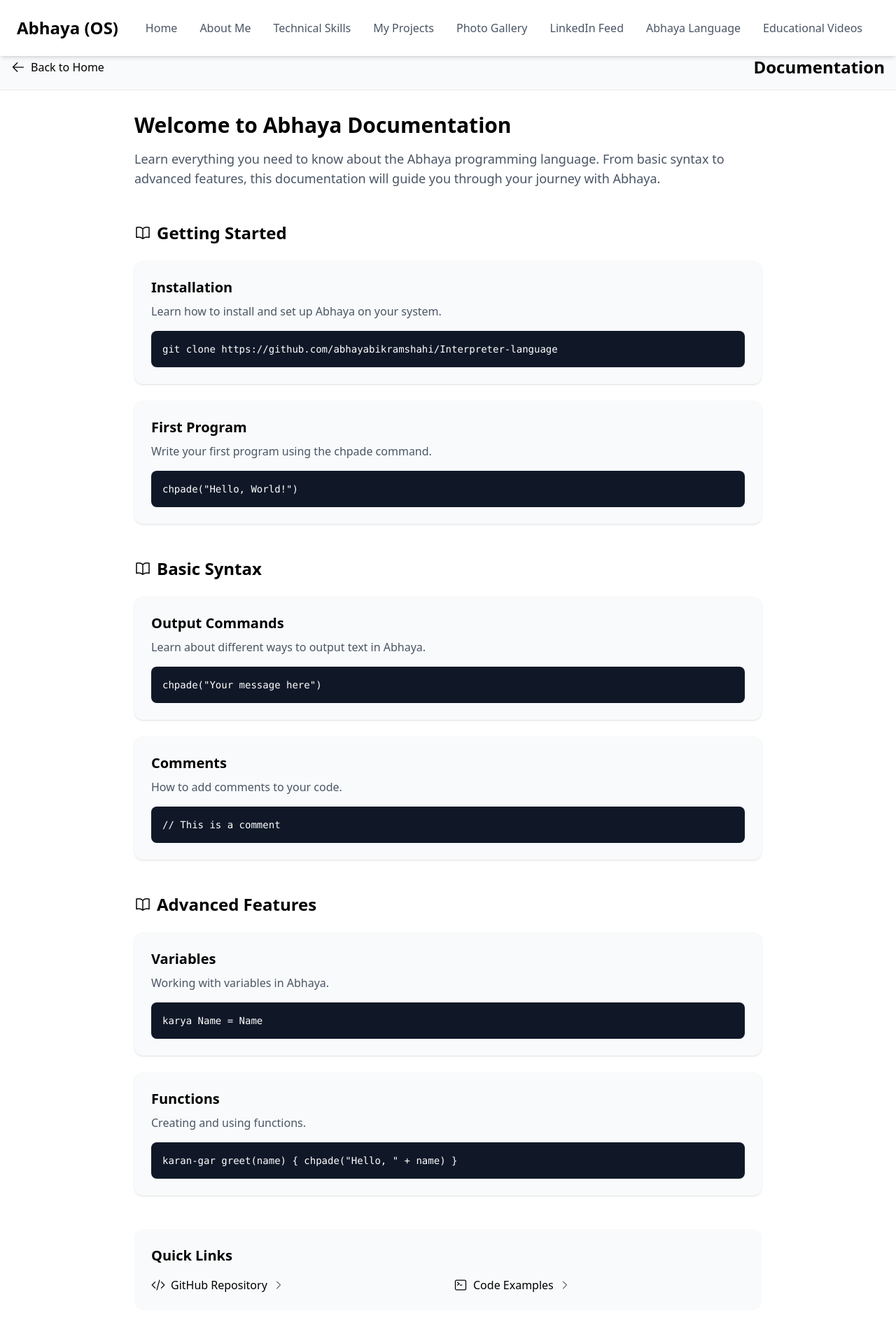
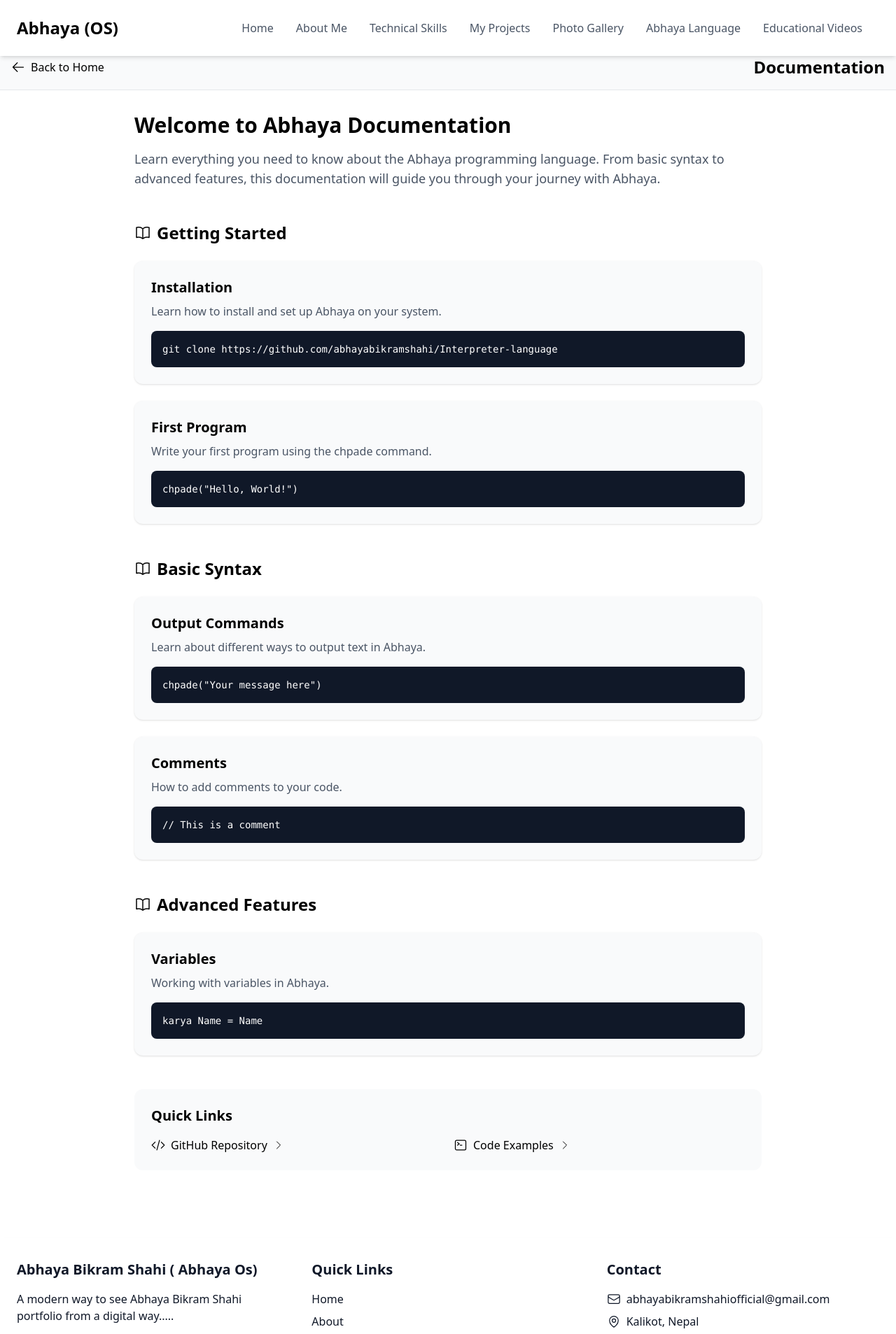
Before and after one commit to abhayabikramshahi/abhaya-website, a React (Vite) app: page /documentation in a window 1280 px wide. Shown: the top 1907 px of the page at 70% size. Built offline with nearby package versions, Linux system fonts and the light colour scheme.

Commit message:
changes in code

```diff
--- a/src/App.jsx
+++ b/src/App.jsx
@@ -13,7 +13,6 @@ import Projects from './Pages/Projects'
 import Abhaya from './Pages/Abhaya'
 import Documentation from './Pages/Documentation'
 import Gallery from './Pages/Gallery'
-import LinkedInFeed from './Pages/LinkedInFeed'
 import Educational from './Pages/Educational'
 
 import { motion, AnimatePresence } from 'framer-motion'
@@ -48,7 +47,6 @@ const AnimatedRoutes = () => {
         <Route path="/abhaya" element={<PageTransition><Abhaya /></PageTransition>} />
         <Route path="/documentation" element={<PageTransition><Documentation /></PageTransition>} />
         <Route path="/gallery" element={<PageTransition><Gallery /></PageTransition>} />
-        <Route path="/linkedin" element={<PageTransition><LinkedInFeed /></PageTransition>} />
         <Route path="/educational-videos" element={<PageTransition><Educational /></PageTransition>} />
       </Routes>
     </AnimatePresence>
--- a/src/Pages/Documentation.jsx
+++ b/src/Pages/Documentation.jsx
@@ -48,11 +48,6 @@ export default function Documentation() {
           title: "Variables",
           description: "Working with variables in Abhaya.",
           code: 'karya Name = Name'
-        },
-        {
-          title: "Functions",
-          description: "Creating and using functions.",
-          code: 'karan-gar greet(name) {\n  chpade("Hello, " + name)\n}'
         }
       ]
     }
--- a/src/components/Navbar.jsx
+++ b/src/components/Navbar.jsx
@@ -37,12 +37,6 @@ const sections = [
     label: 'Photo Gallery',
     path: '/gallery',
     description: 'Browse through my work gallery'
-  },
-  {
-    id: 'linkedin',
-    label: 'LinkedIn Feed',
-    path: '/linkedin',
-    description: 'View my latest LinkedIn updates'
   },
   {
     id: 'abhaya',
--- a/src/components/Preloader.jsx
+++ b/src/components/Preloader.jsx
@@ -40,7 +40,7 @@ const Preloader = () => {
         >
           {/* Facebook-like logo */}
           <motion.div
-            className="absolute inset-0 bg-blue-600 rounded-lg"
+            className="absolute text-center inset-0 bg-blue-600 rounded-lg"
             animate={{
               scale: [1, 1.05, 1],
               rotate: [0, 2, 0],
```
